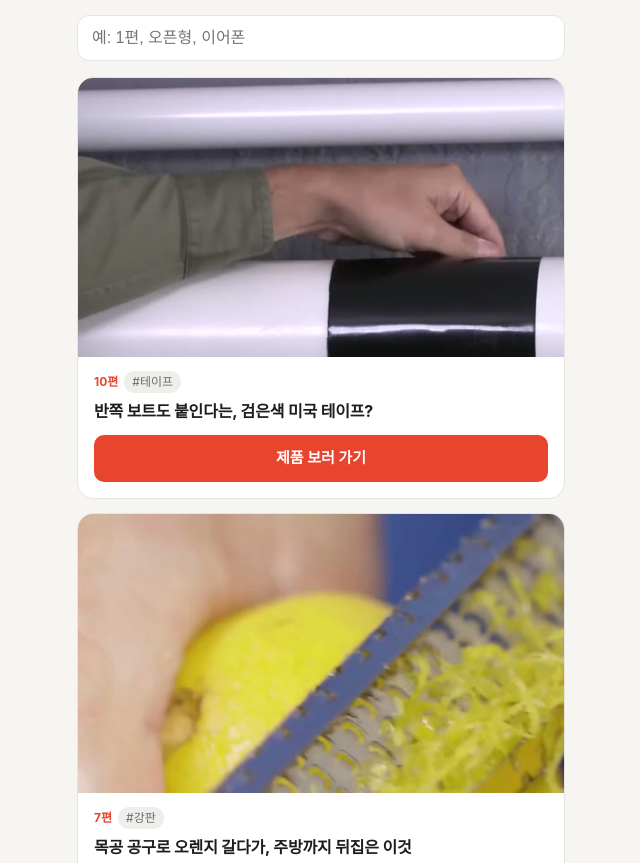
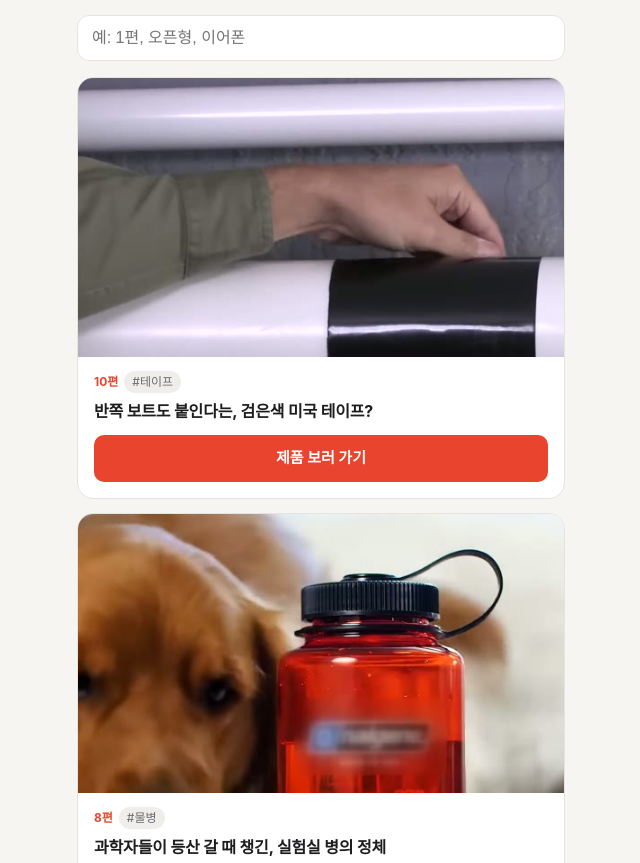
Before and after one commit to softnovae/links, a plain HTML site: page index.html in a window 1280 px wide. Shown: the part 89-952 px from the top of the page, without its empty margins (319-959 px from the left). Drawn offline with Linux system fonts and the light colour scheme.

Commit message:
8편 추가: 물병

```diff
--- a/index.html
+++ b/index.html
@@ -61,6 +61,7 @@
     { no: 5, title: "아내 위해 만든 청소기, 150년째 팔리는 중", keyword: "청소기", tags: "청소기 카펫청소 얼룩제거 습식청소기", img: "05.jpg", url: "https://link.coupang.com/a/iAXEEfOiVU" },
     { no: 6, title: "투자자 넷이 다 거절한 빗, 결국 대박 난 이유", keyword: "빗", tags: "빗 헤어브러쉬 엉킴방지빗 머리빗", img: "06.jpg", url: "https://link.coupang.com/a/iAXEKvqhNI" },
     { no: 7, title: "목공 공구로 오렌지 갈다가, 주방까지 뒤집은 이것", keyword: "강판", tags: "강판 제스터 치즈강판 레몬제스트", img: "07.jpg", url: "https://link.coupang.com/a/iAXEQSooxM" },
+    { no: 8, title: "과학자들이 등산 갈 때 챙긴, 실험실 병의 정체", keyword: "물병", tags: "물병 등산물병 캠핑용품 와이드마우스 눈금물병", img: "08.jpg", url: "https://link.coupang.com/a/iOj5N3IbF6" },
     { no: 10, title: "반쪽 보트도 붙인다는, 검은색 미국 테이프?", keyword: "테이프", tags: "테이프 방수테이프 누수테이프 보수테이프", img: "10.jpg", url: "https://link.coupang.com/a/iMx8vs260W" },
   ];
   // ▲ 여기까지
```
Also changed, not shown: 08.jpg (added).
